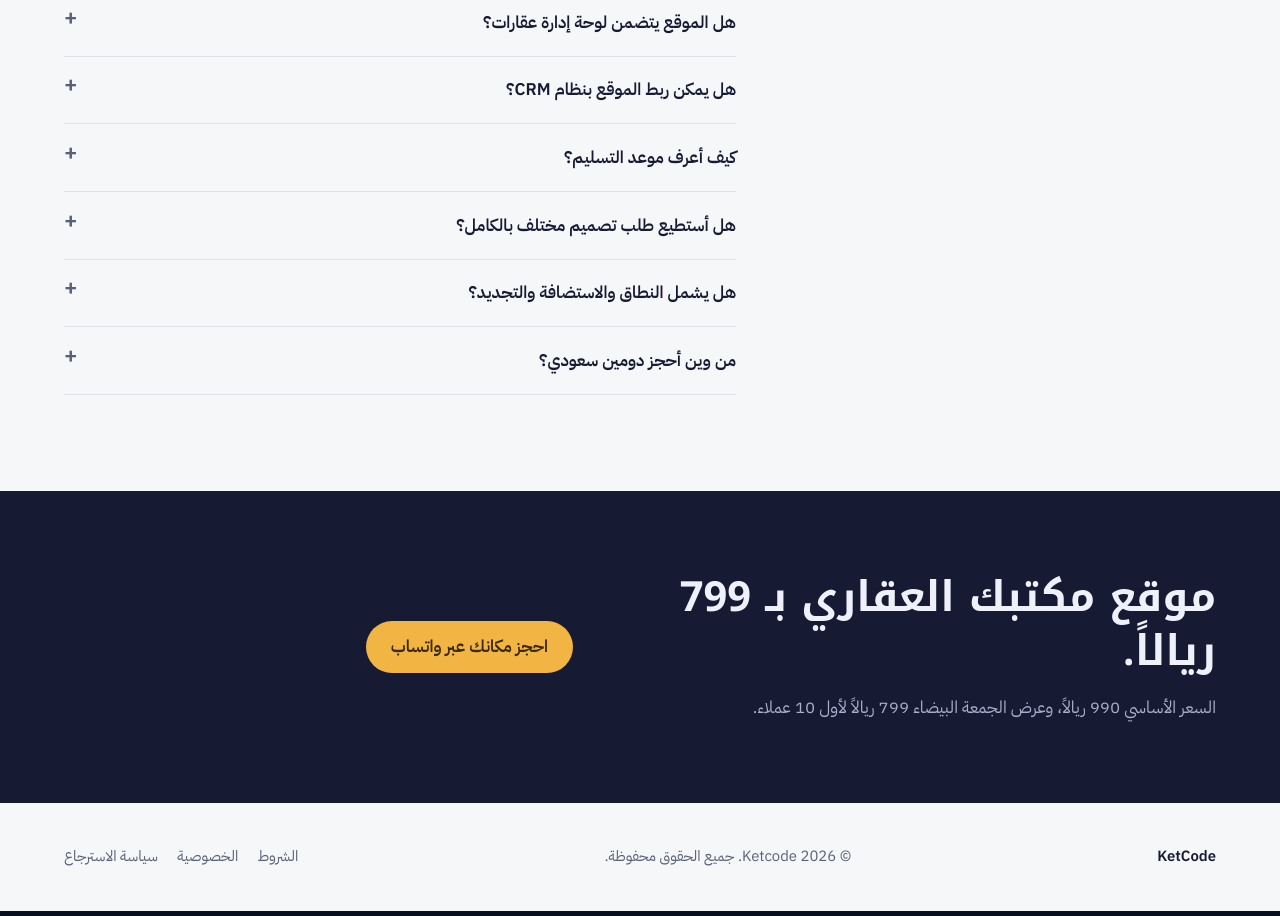
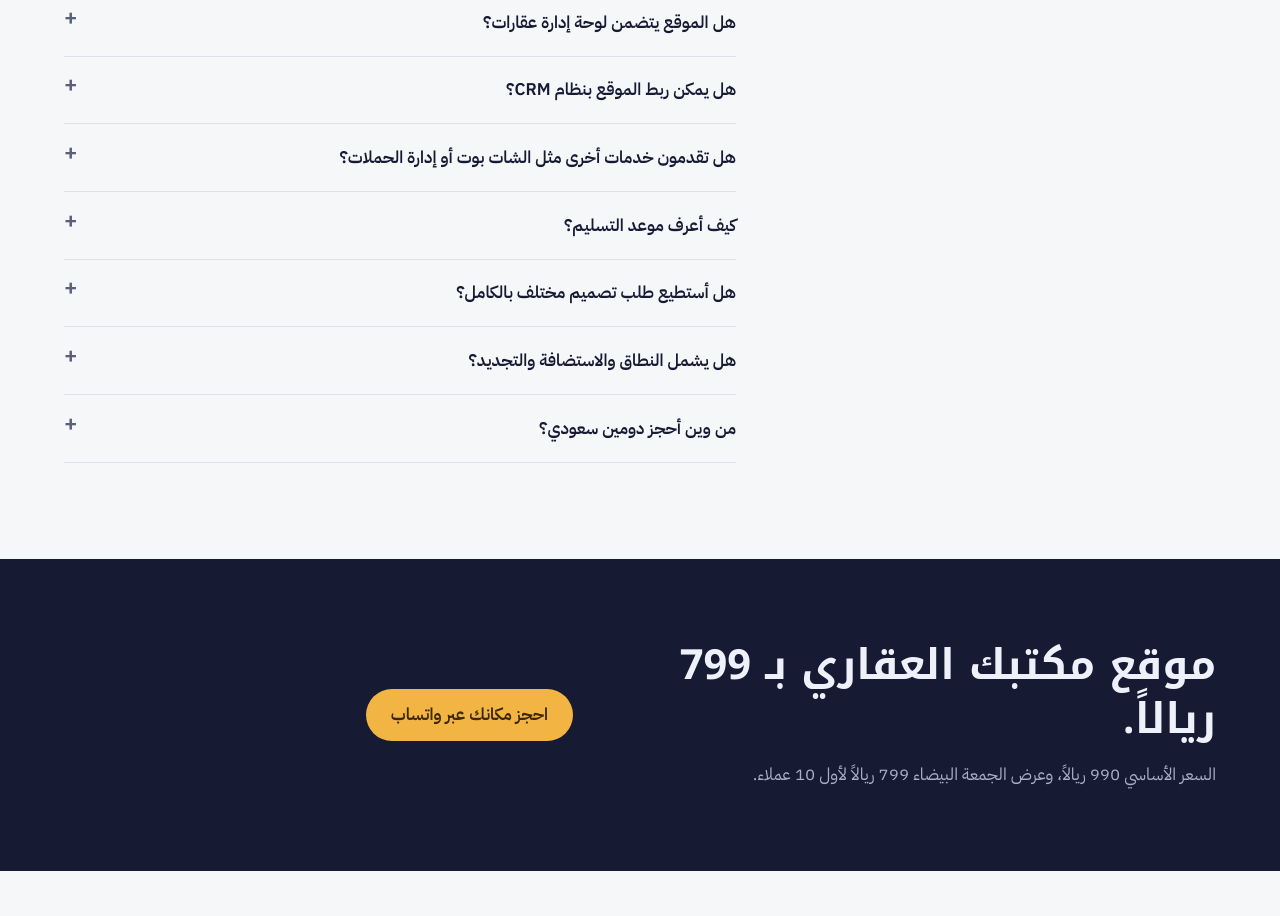
Before and after one commit to TayyarCore/ketcode-web, a Next.js app: page /offers/real-estate in a window 1280 px wide. Shown: the part 3900-4816 px from the top of the page. Built offline with nearby package versions, Linux system fonts and the light colour scheme.

Commit message:
Offer page: FAQ for other services (chatbot, campaigns) without promising them

```diff
--- a/app/offers/real-estate/page.tsx
+++ b/app/offers/real-estate/page.tsx
@@ -59,6 +59,7 @@ const questions = [
   { q: "كيف تظهر المشاريع على الموقع؟", a: "يعرض قالب المشاريع صورًا ونبذة وموقعًا لكل مشروع باستخدام المحتوى المتفق عليه. قوائم الوحدات الحية والحجوزات وربط تيار خارج نطاق الباقة." },
   { q: "هل الموقع يتضمن لوحة إدارة عقارات؟", a: "لا. الموقع واجهة تعريف وتسويق وتواصل، وليس نظام CRM أو إدارة وحدات أو عقود." },
   { q: "هل يمكن ربط الموقع بنظام CRM؟", a: "نعم، كخدمة إضافية: نضيف إلى موقعك نموذج طلب ونربطه بنظام CRM الذي تستخدمه، فتصل طلبات العملاء إليه مباشرة بدل أن تضيع بين الرسائل. يُسعّر الربط بعد مراجعة النظام، وليس ضمن عرض 799." },
+  { q: "هل تقدمون خدمات أخرى مثل الشات بوت أو إدارة الحملات؟", a: "تركيزنا في هذا العرض على موقع منشأتك. إن كان لديك احتياج إضافي، أخبرنا عبر واتساب ونوضح لك كتابةً ما نستطيع تقديمه." },
   { q: "كيف أعرف موعد التسليم؟", a: "ننسّق معك موعد التسليم بعد مراجعة محتوى الموقع وتأكيد نطاق العمل." },
   { q: "هل أستطيع طلب تصميم مختلف بالكامل؟", a: "العرض يشمل تخصيص أحد القالبين المعروضين، ولا يشمل تصميمًا من الصفر أو مزايا برمجية إضافية." },
   { q: "هل يشمل النطاق والاستضافة والتجديد؟", a: "يُحدَّد ما يخص النطاق والاستضافة والتجديد في عرض الطلب المكتوب قبل الدفع، ولا يُفترض شمول خدمات لم يُتفق عليها." },
```
